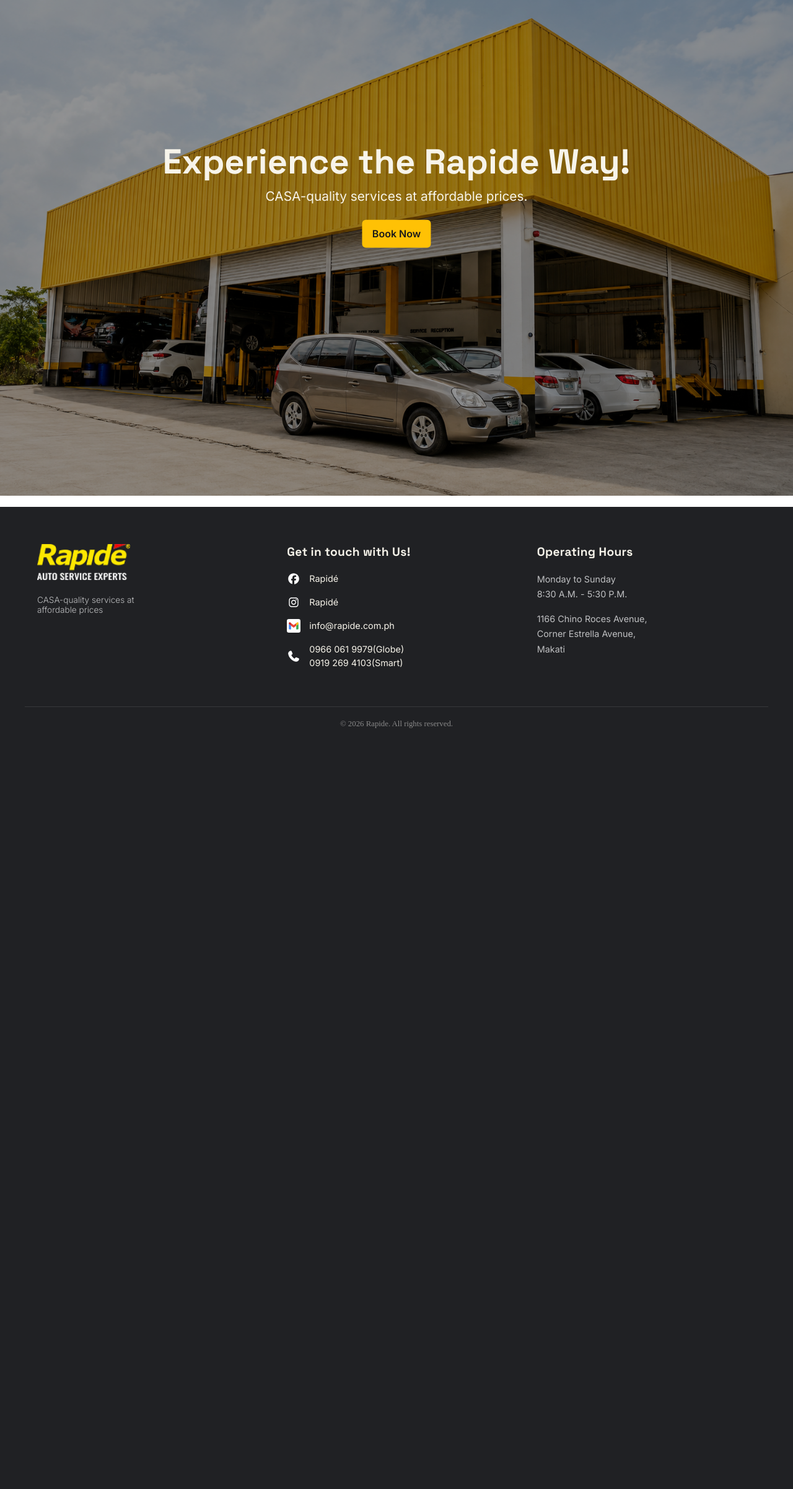
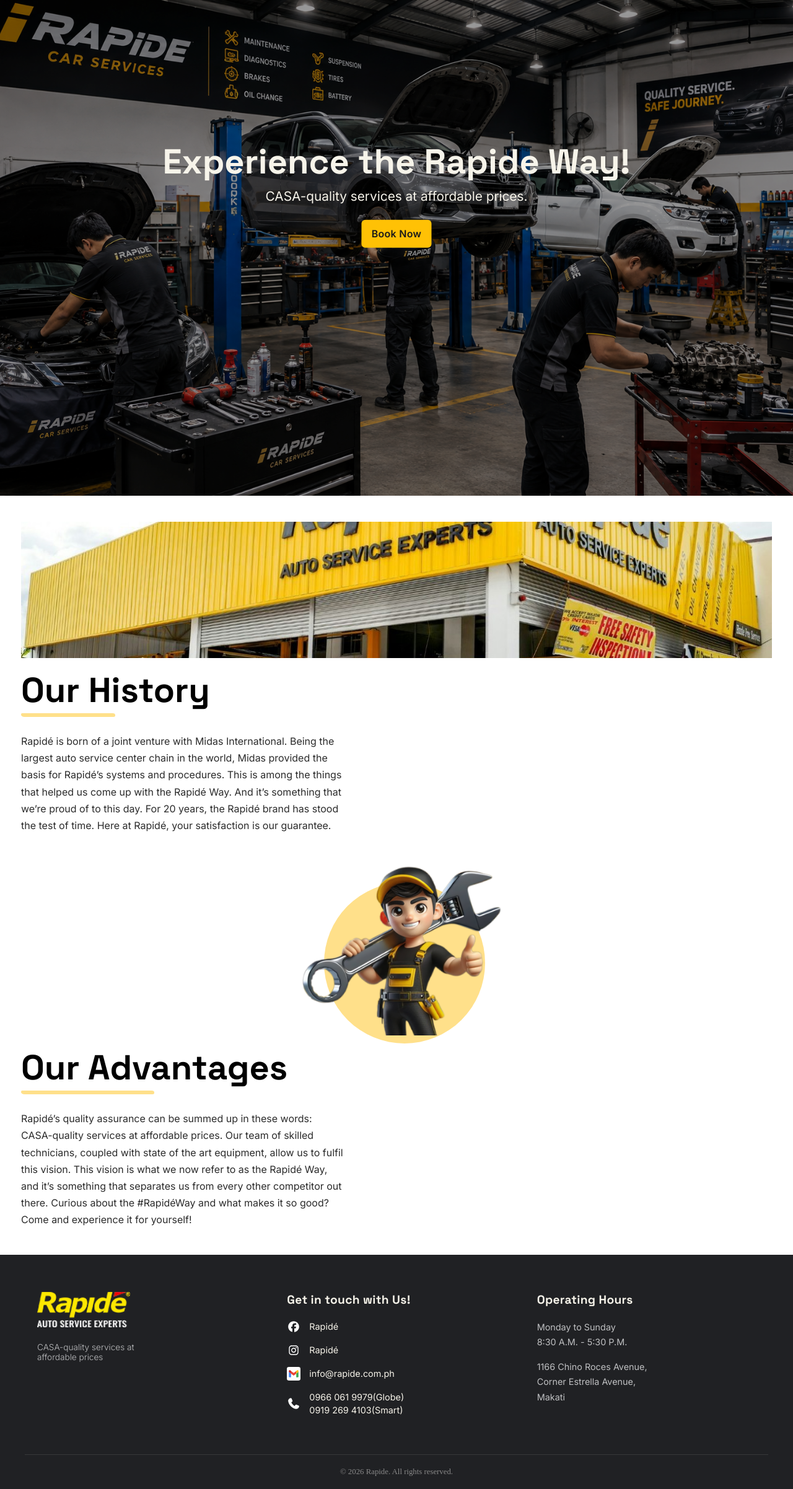
Before and after one commit to aleckmarcial/rapide, a PHP site: page / in a window 1280 px wide. Shown: the part 60-2463 px from the top of the page at 62% size. Before the commit the page ends 1235 px from the top, so only its background shows below. Run offline with PHP 8.4, Linux system fonts and the light colour scheme.

Commit message:
about section added

```diff
--- a/public/css/styles.css
+++ b/public/css/styles.css
@@ -1,22 +1,22 @@
-@import url('https://fonts.googleapis.com/css2?family=Inter:ital,opsz,wght@0,14..32,100..900;1,14..32,100..900&family=Poppins:ital,wght@0,100;0,200;0,300;0,400;0,500;0,600;0,700;0,800;0,900;1,100;1,200;1,300;1,400;1,500;1,600;1,700;1,800;1,900&family=Space+Grotesk:wght@300..700&display=swap');
+@import url("https://fonts.googleapis.com/css2?family=Inter:ital,opsz,wght@0,14..32,100..900;1,14..32,100..900&family=Poppins:ital,wght@0,100;0,200;0,300;0,400;0,500;0,600;0,700;0,800;0,900;1,100;1,200;1,300;1,400;1,500;1,600;1,700;1,800;1,900&family=Space+Grotesk:wght@300..700&display=swap");
 
-:root{
-    --font-heading: 'Space Grotesk', sans-serif;
-    --font-body: 'Inter', sans-serif;
+:root {
+  --font-heading: "Space Grotesk", sans-serif;
+  --font-body: "Inter", sans-serif;
   --dark-bg: #202124;
-    --rapide-yellow: #FFC43D; /* button */
-    --warm-offwhite: #F7F4EA;
+  --rapide-yellow: #ffc43d; /* button */
+  --warm-offwhite: #f7f4ea;
   --acnt-color: #ffe08a;
 }
 
-main{
-    transition: opacity 0.3s ease;
+main {
+  /* dimmed the whole screen when hamburger menu is active */
+  transition: opacity 10.3s ease;
   position: relative;
 }
 
-main.dimmed:after{
-    pointer-events: none;   /* prevents clicking/scrolling behind the dimmed
-    content */
+main.dimmed:after {
+  pointer-events: none; /* prevents clicking/scrolling behind the dimmed content */
   content: "";
   position: absolute;
   inset: 0;
@@ -24,32 +24,28 @@ main.dimmed:after{
   z-index: 10;
 }
 
-#hero-section{
-    min-height: 100dvh;
-}
-
-
-.hero-container{
+.hero-container {
+  /* whole hero section */
   position: relative;
   width: 100%;
   height: 100dvh;
   overflow: hidden; /* keeps the zoomed image from spilling out */
-
 }
 
-.hero-container img{
+.hero-container img {
   width: 100%;
   height: 100%;
   object-fit: cover;
   object-position: center;
-    transition: transform 3s ease;
+  transition: transform 2s ease;
 }
 
-.hero-container:hover img{
+.hero-container:hover img {
   transform: scale(1.08);
 }
 
-.hero-container::after{
+.hero-container::after {
+  /* dimmed the hero section img */
   content: "";
   position: absolute;
   top: 0;
@@ -60,7 +56,8 @@ main.dimmed:after{
   z-index: 1;
 }
 
-.hero-text{
+.hero-text {
+  /* hero text properties */
   position: absolute;
   top: 50%;
   left: 50%;
@@ -69,25 +66,24 @@ main.dimmed:after{
   color: var(--warm-offwhite);
   text-decoration-line: var(--dark-bg);
   z-index: 2;
-    /* border: 2px solid red; */
 
-    h1{
+  h1 {
     font-family: var(--font-heading);
     font-size: clamp(1.4rem, 6vw, 3.5rem);
     font-weight: 800;
     white-space: nowrap;
-        margin-bottom: .5rem;
+    margin-bottom: 0.5rem;
   }
 
-    p{
+  p {
     font-family: var(--font-body);
     font-size: clamp(0.8rem, 2vw, 1.3rem);
     white-space: nowrap;
-
   }
 }
 
-.hero-btn{
+.hero-btn {
+  /* hero button properties */
   display: inline-block;
   margin-top: 1.6rem;
   padding: 0.8rem 1rem;
@@ -96,11 +92,169 @@ main.dimmed:after{
   font-family: var(--font-body);
   font-weight: 600;
   text-decoration: none;
+  letter-spacing: 0.3px;
   border-radius: 6px;
-    transition: transform 0.2s ease, background-color 0.2s ease;
+  user-select: none;
+  transition:
+    transform 0.2s ease,
+    background-color 0.2s ease;
 
-    &:hover{
+  &:hover {
     background-color: hsl(45, 100%, 45%);
-        transform: translateY(-2px);
+    transform: scale(1.06);
+  }
+
+  &:active {
+    transform: scale(0.96);
   }
 }
+
+#about {
+  position: relative;
+  padding: 2rem 1.5rem;
+}
+
+.about-section {
+  display: flex;
+  flex-direction: column;
+  gap: 1rem;
+  padding: 10px;
+}
+
+.advantages-block {
+  background-color: var(--warm-offwhite);
+  border-radius: 16px;
+  padding: 1.5rem;
+  margin-top: 1rem;
+}
+
+.aboutImg-container {
+  width: 100%;
+
+  img {
+    width: 100%;
+    height: auto;
+    max-height: 220px;
+    object-fit: cover;
+    display: block;
+  }
+}
+
+.description {
+  max-width: 65ch;
+
+  h1 {
+    font-size: clamp(1.6rem, 6vw, 3.5rem);
+    font-family: var(--font-heading);
+    position: relative;
+    display: inline-block;
+    padding-bottom: 0.5rem;
+    margin-bottom: 1rem;
+  }
+
+  h1::after {
+    content: "";
+    position: absolute;
+    bottom: 0;
+    left: 0;
+    width: 50%;
+    height: 6px;
+    background-color: var(--acnt-color);
+    border-radius: 3px 8px 5px 10px / 4px 6px 3px 7px;
+  }
+
+  p {
+    color: #2b2b2b;
+    font-family: var(--font-body);
+    padding-top: 10px;
+    line-height: 20px;
+    text-align: left;
+    line-height: 1.7;
+  }
+}
+
+.stats-row {
+  display: flex;
+  gap: 2rem;
+  margin-top: 1.2rem;
+  padding-top: 1.2rem;
+  border-top: 2px solid var(--acnt-color);
+}
+
+.stat {
+  display: flex;
+  flex-direction: column;
+}
+
+.stat-number {
+  font-family: var(--font-heading);
+  font-size: clamp(1.5rem, 5vw, 2.2rem);
+  font-weight: 700;
+  color: var(--dark-bg);
+}
+
+.stat-label {
+  font-family: var(--font-body);
+  font-size: 0.85rem;
+  color: #6b6b6b;
+}
+
+.advantage-list {
+  list-style: none;
+  padding: 0;
+  margin-top: 0.5rem;
+  display: flex;
+  flex-direction: column;
+  gap: 0.8rem;
+}
+
+.advantage-list li {
+  display: flex;
+  align-items: center;
+  gap: 0.75rem;
+  font-family: var(--font-body);
+  font-weight: 500;
+  color: #2b2b2b;
+}
+
+.advantage-icon {
+  font-size: 1.3rem;
+}
+
+.miko-container {
+  width: 100%;
+  display: flex;
+  justify-content: center;
+  position: relative;
+  overflow: visible;
+
+
+  img {
+    max-width: 340px;
+    width: 90%;
+    height: auto;
+    display: block;
+    position: relative;
+    z-index: 1;
+  }
+}
+
+.miko-container::before {
+  content: "";
+  position: absolute;
+  width: 75%;
+  max-width: 260px;
+  aspect-ratio: 1 / 1;
+  background: var(--acnt-color);
+  border-radius: 50%;
+  z-index: 0;
+  bottom: 0;
+  left: 50%;
+  transform: translate(-45%, 5%);
+}
+
+.about-cta {
+  display: flex;
+  justify-content: center;
+  margin-top: 2rem;
+}
--- a/public/index.php
+++ b/public/index.php
@@ -4,7 +4,7 @@
 <main>
     <section id="hero-section">
         <div class="hero-container">
-            <img src="img/hero-bg.png" alt="Rapide auto service shop front">
+            <img src="img/bg.png" alt="Rapide auto service shop front">
             <div class="hero-text">
                 <h1>Experience the Rapide Way!</h1>
                 <p>CASA-quality services at affordable prices.</p>
@@ -14,11 +14,23 @@
     </section>
 
     <section id="about">
-        <div>
-            <img src="" alt="">
+        <div class="about-section">
+            <div class="aboutImg-container">
+                <img src="img/rapide.jpg" alt="Rapide auto service about">
+            </div>
+            <div class="description">
+                <h1>Our History</h1>
+                <p>Rapidé is born of a joint venture with Midas International. Being the largest auto service center chain in the world, Midas provided the basis for Rapidé’s systems and procedures. This is among the things that helped us come up with the Rapidé Way. And it’s something that we’re proud of to this day. For 20 years, the Rapidé brand has stood the test of time. Here at Rapidé, your satisfaction is our guarantee.</p>
+            </div>
         </div>
-        <div>
-
+        <div class="about-section">
+            <div class="miko-container">
+                <img src="img/miko2.png" alt="">
+            </div>
+            <div class="description">
+                <h1>Our Advantages</h1>
+                <p>Rapidé’s quality assurance can be summed up in these words: CASA-quality services at affordable prices. Our team of skilled technicians, coupled with state of the art equipment, allow us to fulfil this vision. This vision is what we now refer to as the Rapidé Way, and it’s something that separates us from every other competitor out there. Curious about the #RapidéWay and what makes it so good? Come and experience it for yourself!</p>
+            </div>
         </div>
     </section>
 
@@ -31,5 +43,4 @@
     </section>
 </main>
 
-
 <?php include 'includes/footer.php'; ?>
```
Also changed, not shown: public/img/bg.png (added), public/js/main.js (line endings or trailing spaces). Lines whose indentation alone changed are shown as unchanged.
